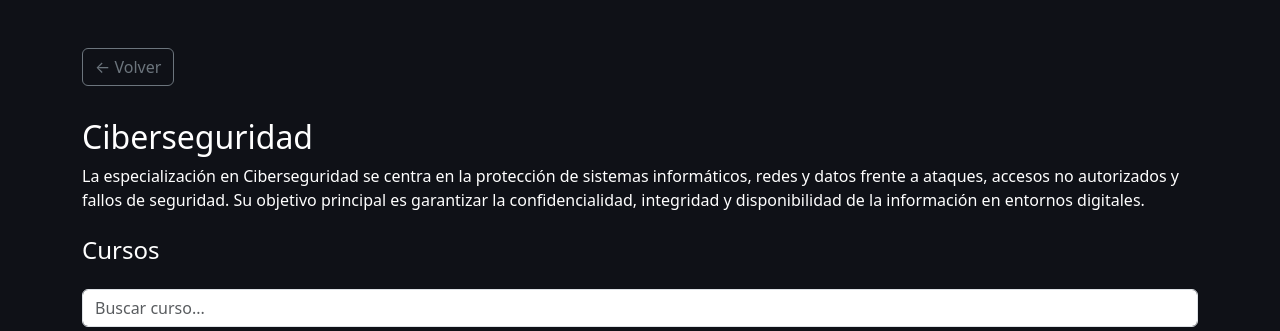
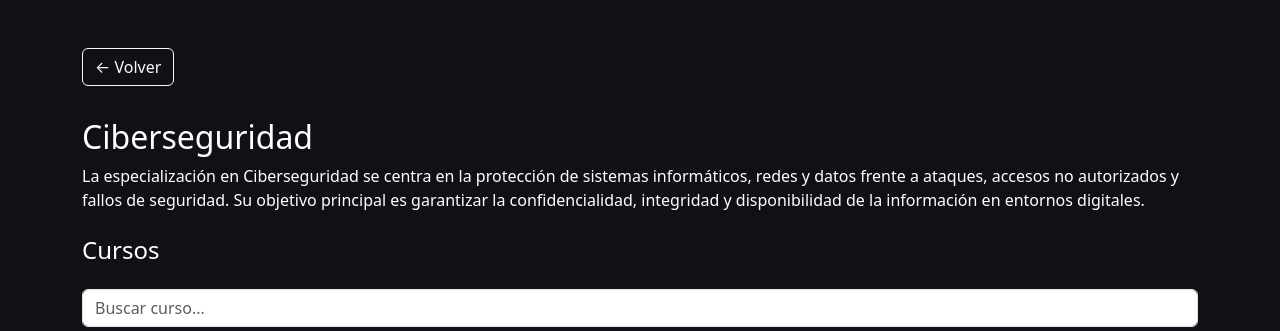
Before and after one commit to juanjosediazrodriguez/P1-roadmap-grupo5, a Django app: page /specialization/2/ in a window 1280 px wide. Shown: the top 331 px of the page. Run offline with Django 5.2, Linux system fonts and the light colour scheme; data comes from the database, SQL or seed files in the repository; both versions use the stored data as it was after the commit.

Commit message:
Mejora visual de botones

```diff
--- a/roadmap/templates/roadmap/courses.html
+++ b/roadmap/templates/roadmap/courses.html
@@ -9,7 +9,10 @@
 </head>
 <body>
     <div class="container mt-5">
-        <a href="{% url 'specialization_list' %}" class="text-secondary"> <button class="btn btn-outline-secondary mb-3">← Volver</button></a>
+        <a href="{% url 'specialization_list' %}">
+            <button class="btn btn-outline-light mb-3">← Volver</button>
+        </a>
+
         <h2 class="mt-3">{{ specialization.name }}</h2>
         <p>{{ specialization.description }}</p>
 
```
Also changed, not shown: db.sqlite3.
